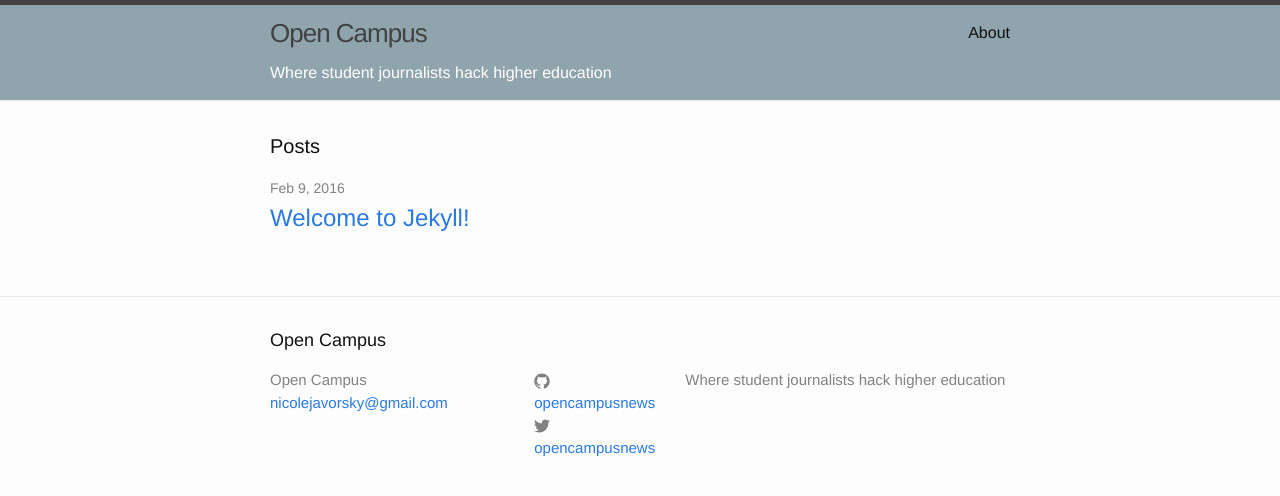
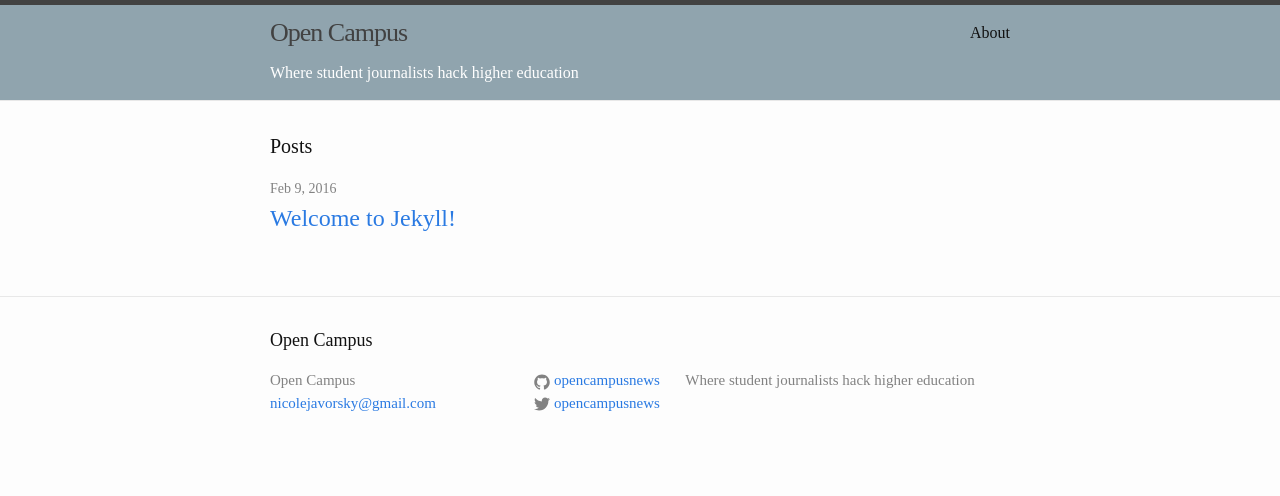
Before and after one commit to opencampusnews/opencampusnews.github.io, a Jekyll site: the page built from index.html, in a window 1280 px wide. Shown: the top 496 px of the page. Built offline with Jekyll 4.4.1, drawn with Linux system fonts in a browser that asks for light colours.

Commit message:
changed font

```diff
--- a/css/style.css
+++ b/css/style.css
@@ -1,3 +1,7 @@
+body {
+  font-family: 'Roboto Slab', serif;
+}
+
 .site-header {
   background-color: #90a4ae;
 }
```
